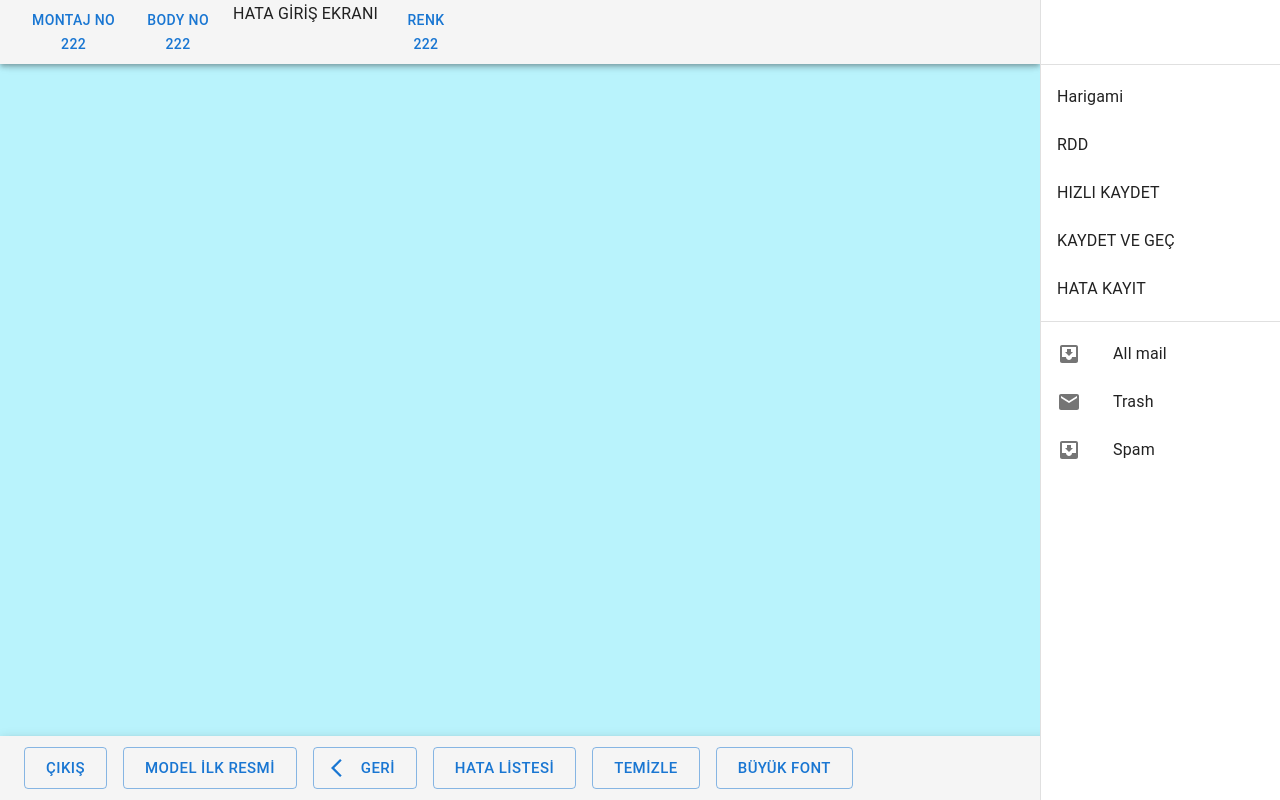
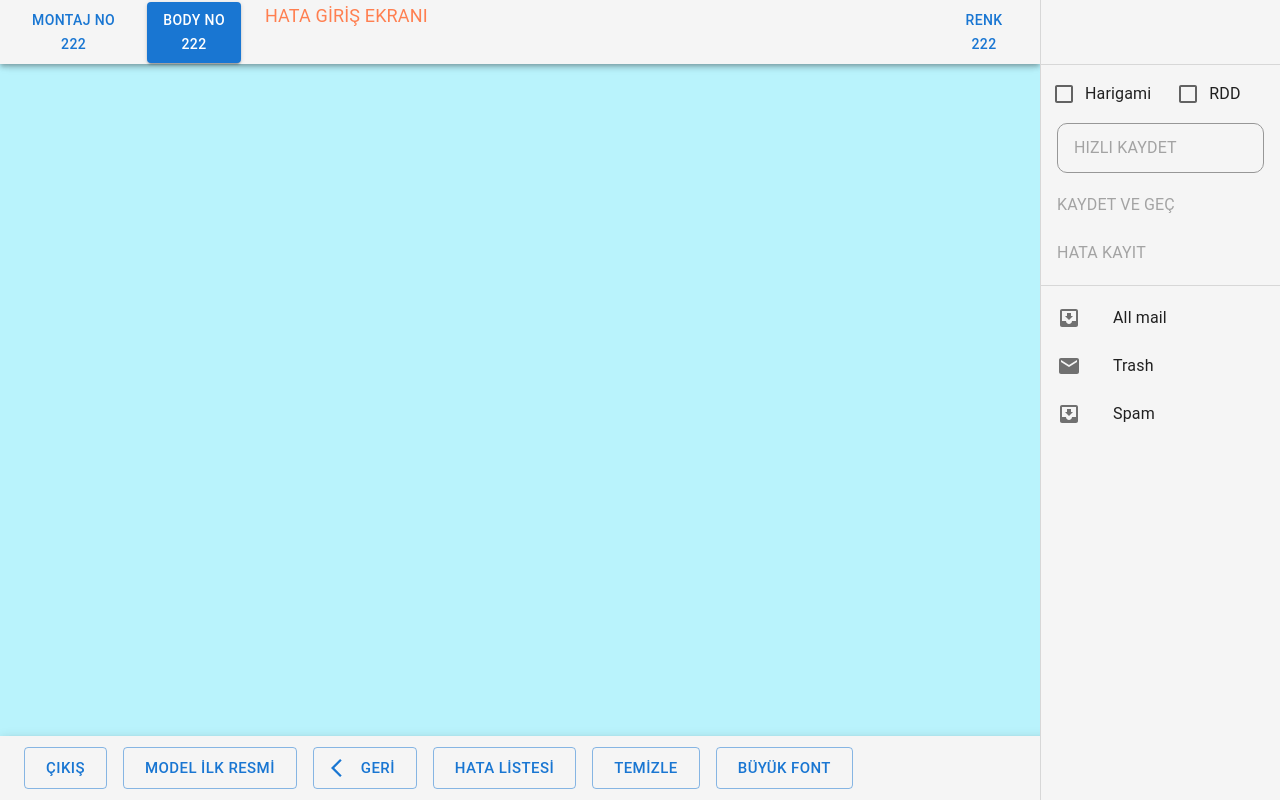
Before and after one commit to Metecode/TOYOTA-32bit-project, a React (Create React App) app in the folder toyota-web/: page /hataGirisSayfasi in a window 1280 px wide. Built offline with nearby package versions, Linux system fonts and the light colour scheme.

Commit message:
headerbar textboxlar eklendi

```diff
--- /dev/null
+++ b/toyota-web/src/fonts/hataGiris.css
@@ -0,0 +1,14 @@
+.wrap div:last-child {
+    margin-left: auto;
+  }
+
+  .wrap {
+    display: flex;
+    width: 100%;
+    justify-content: space-between;
+  }
+
+  .wrap-text{
+    font-size: large;
+    color:coral;
+  }
--- a/toyota-web/src/pages/HataGiris/HataGiris.js
+++ b/toyota-web/src/pages/HataGiris/HataGiris.js
@@ -66,6 +66,7 @@ export default function PermanentDrawerRight() {
           '& .MuiDrawer-paper': {
             width: drawerWidth,
             boxSizing: 'border-box',
+            backgroundColor:"#F5F5F5",
           },
         }}
         variant="permanent"
--- a/toyota-web/src/pages/HataGiris/HataHeaderBar.js
+++ b/toyota-web/src/pages/HataGiris/HataHeaderBar.js
@@ -1,22 +1,25 @@
 import * as React from "react";
 import Button from "@mui/material/Button";
 import Stack from "@mui/material/Stack";
+import "../../fonts/hataGiris.css"
 export default function HataHeaderBar() {
   return (
-    <Stack direction="row" spacing={2}>
+    <Stack spacing={3} className="wrap" direction="row" >
       <Button>
         MONTAJ NO <br />
         222
       </Button>
-      <Button>
+      <Button variant="contained">
         BODY NO <br />
         222
       </Button>
-      <span>HATA GİRİŞ EKRANI</span>
-      <Button style={{alignItems: "end"}} >
+      <span className="wrap-text">HATA GİRİŞ EKRANI</span>
+      <div>
+      <Button >
         RENK <br />
         222
       </Button>
+      </div>
     </Stack>
   );
 }
--- a/toyota-web/src/pages/HataGiris/HataSideBar.js
+++ b/toyota-web/src/pages/HataGiris/HataSideBar.js
@@ -1,16 +1,19 @@
-import * as React from 'react';
-import Box from '@mui/material/Box';
-import List from '@mui/material/List';
-import Divider from '@mui/material/Divider';
-import ListItem from '@mui/material/ListItem';
-import ListItemButton from '@mui/material/ListItemButton';
-import ListItemIcon from '@mui/material/ListItemIcon';
-import ListItemText from '@mui/material/ListItemText';
-import InboxIcon from '@mui/icons-material/MoveToInbox';
-import MailIcon from '@mui/icons-material/Mail';
-import Checkbox from '@mui/material/Checkbox';
-import IconButton from '@mui/material/IconButton';
-import CommentIcon from '@mui/icons-material/Comment';
+import * as React from "react";
+import Box from "@mui/material/Box";
+import List from "@mui/material/List";
+import Divider from "@mui/material/Divider";
+import ListItem from "@mui/material/ListItem";
+import ListItemButton from "@mui/material/ListItemButton";
+import ListItemIcon from "@mui/material/ListItemIcon";
+import ListItemText from "@mui/material/ListItemText";
+import InboxIcon from "@mui/icons-material/MoveToInbox";
+import MailIcon from "@mui/icons-material/Mail";
+import Checkbox from "@mui/material/Checkbox";
+import IconButton from "@mui/material/IconButton";
+import CommentIcon from "@mui/icons-material/Comment";
+import FormGroup from "@mui/material/FormGroup";
+import FormControlLabel from "@mui/material/FormControlLabel";
+import Stack from "@mui/material/Stack";
 
 export default function HataSideBar() {
   const [checked, setChecked] = React.useState([0]);
@@ -27,27 +30,32 @@ export default function HataSideBar() {
 
     setChecked(newChecked);
   };
-    return(
+  return (
     <Box>
       <List>
-          {['Harigami', 'RDD','HIZLI KAYDET', 'KAYDET VE GEÇ', 'HATA KAYIT'].map((text, index) => (
-              <ListItem key={text} disablePadding>
-              <ListItemButton  >
-                {/* {index === 0 ? <Checkbox
-                  edge="start"
-                  checked={checked.indexOf(value) !== -1}
-                  tabIndex={-1}
-                  disableRipple
-                  inputProps={{ 'aria-labelledby': labelId }}
-                  /> : <ListItemText primary={text} />} */}
-                  <ListItemText primary={text} />
+        <Stack disablePadding spacing={2} direction="row">
+            <FormControlLabel style={{marginLeft:2}} control={<Checkbox />} label="Harigami" />
+            <FormControlLabel control={<Checkbox />} label="RDD" />
+        </Stack>
+        <ListItem  >
+          <ListItemButton disabled  style={{border:"1px solid black", borderRadius:"10px"}}>
+            <ListItemText primary={"HIZLI KAYDET"} />
           </ListItemButton>
         </ListItem>
-          ))}
+        <ListItem  disablePadding>
+          <ListItemButton disabled>
+            <ListItemText primary={"KAYDET VE GEÇ"} />
+          </ListItemButton>
+        </ListItem>
+        <ListItem disablePadding>
+          <ListItemButton disabled>
+            <ListItemText primary={"HATA KAYIT"} />
+          </ListItemButton>
+        </ListItem>
       </List>
       <Divider />
       <List>
-          {['All mail', 'Trash', 'Spam'].map((text, index) => (
+        {["All mail", "Trash", "Spam"].map((text, index) => (
           <ListItem key={text} disablePadding>
             <ListItemButton>
               <ListItemIcon>
@@ -59,5 +67,5 @@ export default function HataSideBar() {
         ))}
       </List>
     </Box>
-    )
+  );
 }
```
Lines whose indentation alone changed are shown as unchanged.
